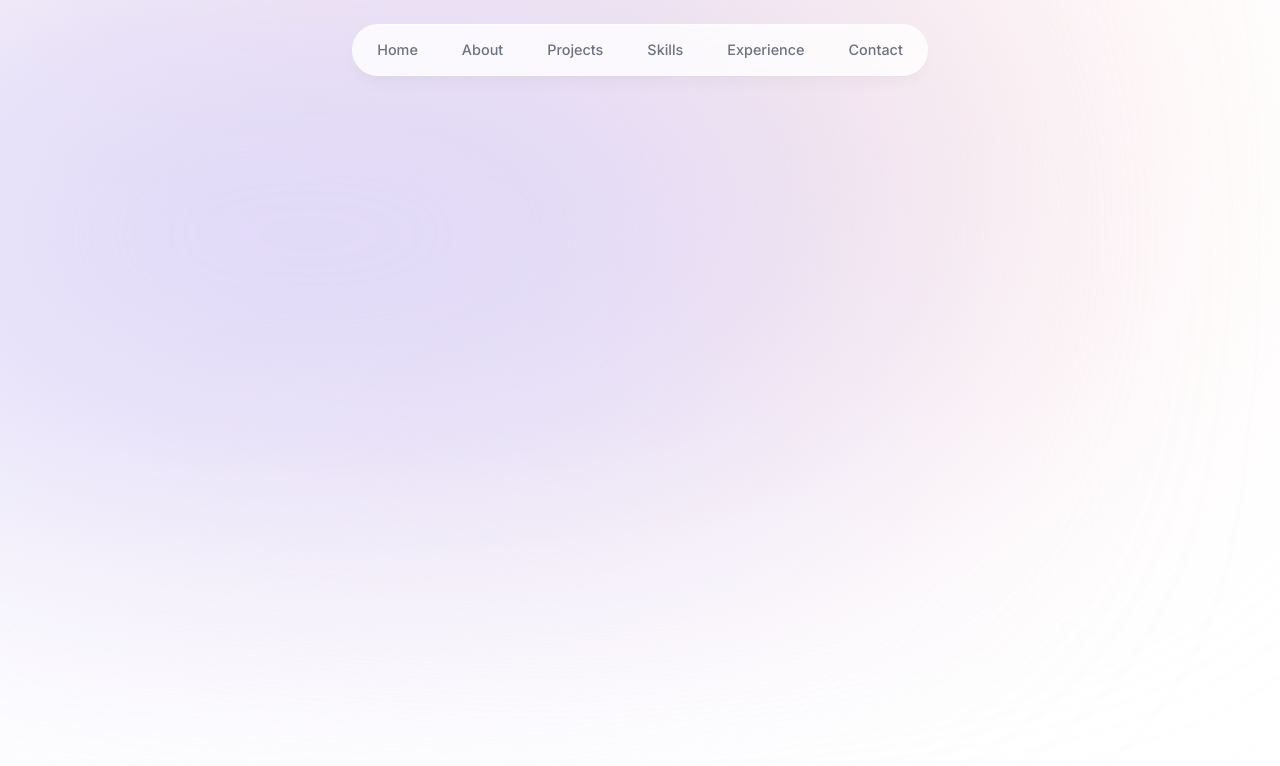
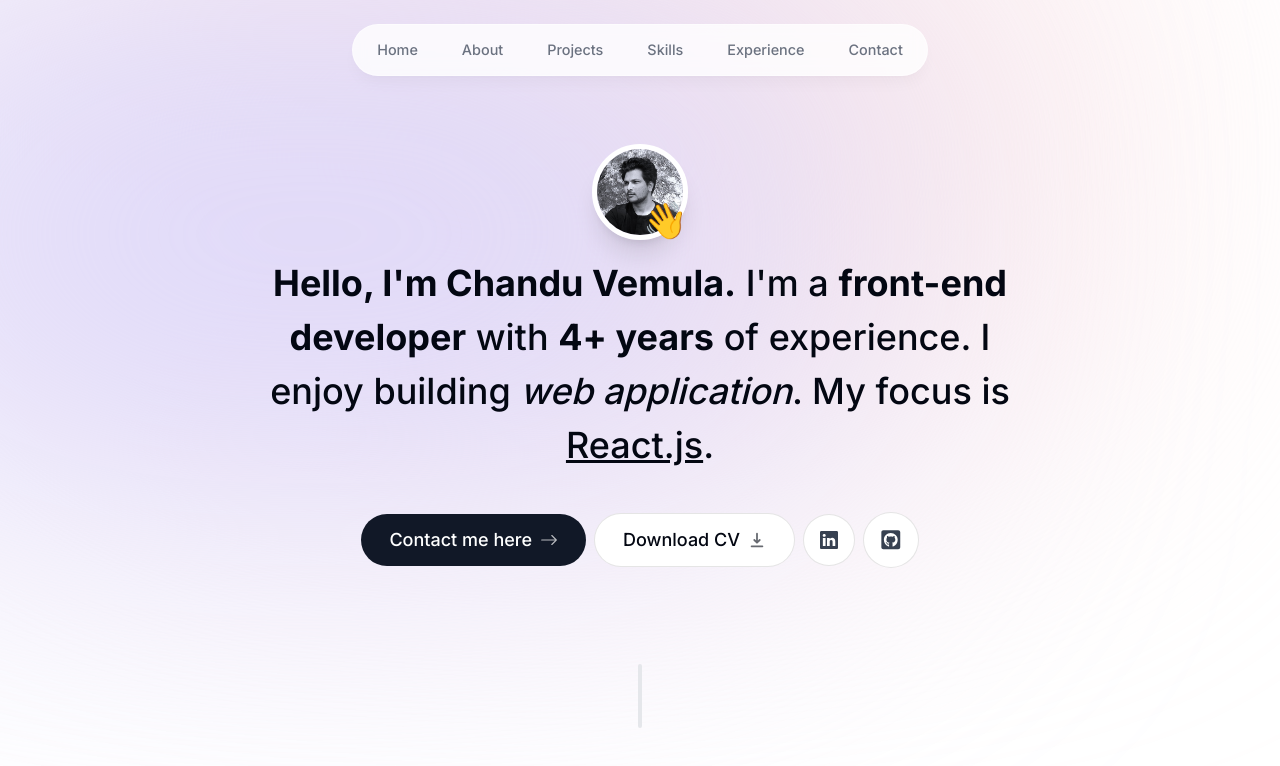
Before and after one commit to chandu-vemula/portfolio, a Next.js app: page / in a window 1280 px wide. Shown: the top 766 px of the page. Built offline with nearby package versions, Linux system fonts and the light colour scheme.

Commit message:
Complete into section with animation and buttons

```diff
--- a/app/layout.tsx
+++ b/app/layout.tsx
@@ -16,7 +16,7 @@
 }) {
   return (
     <html lang="en">
-      <body className={`${inter.className} bg-grey-50 text-gray-950 relative h-[5000px]`}>
+      <body className={`${inter.className} bg-grey-50 text-gray-950 relative h-[5000px] pt-28 sm:pt-36`}>
         <div className="bg-[#fbe2e3] absolute top-[-6rem] -z-10 right-[11rem] h-[31.25rem] w-[31.25rem] rounded-full blur-[10rem] sm:w-[68.75rem]"></div>
         <div className="bg-[#dbd7fb] absolute top-[-1rem] -z-10 left-[-35rem] h-[31.25rem] w-[50rem] rounded-full blur-[10rem] sm:w-[68.75rem] md:left-[-33rem] lg:left-[-28rem] xl:left-[-15rem] 2xl:left-[-5rem]"></div>
         <Header/>
--- a/app/page.tsx
+++ b/app/page.tsx
@@ -1,7 +1,11 @@
+import Intro from "@/components/into"
+import SectionDivider from "@/components/section-divider"
+
 export default function Home() {
   return (
-    <main className="">
-
+    <main className="flex flex-col items-center px-4">
+      <Intro/>
+      <SectionDivider/>
     </main>
   )
 }
--- /dev/null
+++ b/components/into.tsx
@@ -0,0 +1,107 @@
+"use client";
+
+import React from 'react'
+import Image from "next/image"
+import profile from '@/public/profile.jpg'
+import {motion} from "framer-motion"
+import Link from 'next/link';
+import { BsArrowRight, BsLinkedin } from "react-icons/bs"
+import { HiDownload } from "react-icons/hi";
+import { FaGithubSquare } from 'react-icons/fa';
+
+
+export default function Intro() {
+  return (
+    <section className="mb-28 max-w-[50rem] text-center sm:mb-0">
+      <div className="flex items-center justify-center">
+        <div className="relative">
+          <motion.div
+            initial={{ opacity: 0, scale: 0 }}
+            animate={{ opacity: 1, scale: 1 }}
+            transition={{
+              type: "tween",
+              duration: 0.2,
+            }}
+          >
+            <Image
+              src={profile}
+              alt="Chandu portrait"
+              width="192"
+              height="192"
+              quality="95"
+              priority={true}
+              className="h-24 w-24 rounded-full object-cover border-[0.35rem] border-white shadow-xl"
+            />
+          </motion.div>
+
+          <motion.span
+            className="absolute bottom-0 right-0  text-4xl"
+            initial={{ opacity: 0, scale: 0 }}
+            animate={{ opacity: 1, scale: 1 }}
+            transition={{
+              type: "spring",
+              stiffness: 125,
+              delay: 0.1,
+              duration: 0.7,
+            }}
+          >
+            👋
+          </motion.span>
+        </div>
+      </div>
+
+      <motion.p
+        className="mb-10 mt-4 px-4 text-2xl font-medium !leading-[1.5] sm:text-4xl"
+        initial={{ opacity: 0, y: 100 }}
+        animate={{ opacity: 1, y: 0 }}
+      >
+        <span className="font-bold">Hello, I'm Chandu Vemula.</span> I'm a{" "}
+        <span className="font-bold">front-end developer</span> with{" "}
+        <span className="font-bold">4+ years</span> of experience. I enjoy
+        building <span className="italic">web application</span>. My focus is{" "}
+        <span className="underline">React.js</span>.
+      </motion.p>
+
+      <motion.div
+        className="flex flex-col sm:flex-row items-center justify-center gap-2 px-4 text-lg font-medium"
+        initial={{ opacity: 0, y: 100 }}
+        animate={{ opacity: 1, y: 0 }}
+        transition={{
+          delay: 0.1,
+        }}
+      >
+        <Link
+          href="#contact"
+          className="group bg-gray-900 text-white px-7 py-3 flex items-center gap-2 rounded-full outline-none focus:scale-110 hover:scale-110 hover:bg-gray-950 active:scale-105 transition"
+        >
+          Contact me here{" "}
+          <BsArrowRight className="opacity-70 group-hover: translated-x-1 transition" />
+        </Link>
+
+        <a
+          className="group bg-white px-7 py-3 flex items-center gap-2 rounded-full outline-none focus:scale-110 hover:scale-110 active:scale-105 transition cursor-pointer border border-black/10"
+          href="/CV.pdf"
+          download
+        >
+          Download CV{" "}
+          <HiDownload className="opacity-60 group-hover:translate-y-1 transition" />
+        </a>
+
+        <a
+          className="bg-white p-4 flex text-gray-700 items-center gap-2 rounded-full focus:scale-[1.15] hover:scale-[1.15] hover:text-gray-950 active:scale-105 transition cursor-pointer border border-black/10"
+          href="https://www.linkedin.com/in/chandu-vemula/" target="_blank"
+        >
+          <BsLinkedin />
+        </a>
+
+        <a
+          className="bg-white p-4 flex text-gray-700 items-center gap-2 text-[1.35rem] rounded-full focus:scale-[1.15] hover:scale-[1.15] hover:text-gray-950 active:scale-105 transition cursor-pointer border border-black/10"
+          href="https://github.com/chandu-vemula"
+          target="_blank"
+        >
+          <FaGithubSquare />
+        </a>
+      </motion.div>
+    </section>
+  );
+}
--- /dev/null
+++ b/components/section-divider.tsx
@@ -0,0 +1,13 @@
+"use client"
+
+import React from 'react'
+import { motion } from "framer-motion"
+
+export default function SectionDivider() {
+  return (
+    <motion.div className='bg-gray-200 my-24 h-16 w-1 rounded-full hidden sm:block'
+    initial = {{opacity: 0, y: 100}}
+    animate = {{opacity:1, y: 0}}
+    ></motion.div>
+  )
+}
```
Also changed, not shown: .eslintrc.json, public/profile.jpg (added), 1 other file (tests, documents, lock files or other folders).
